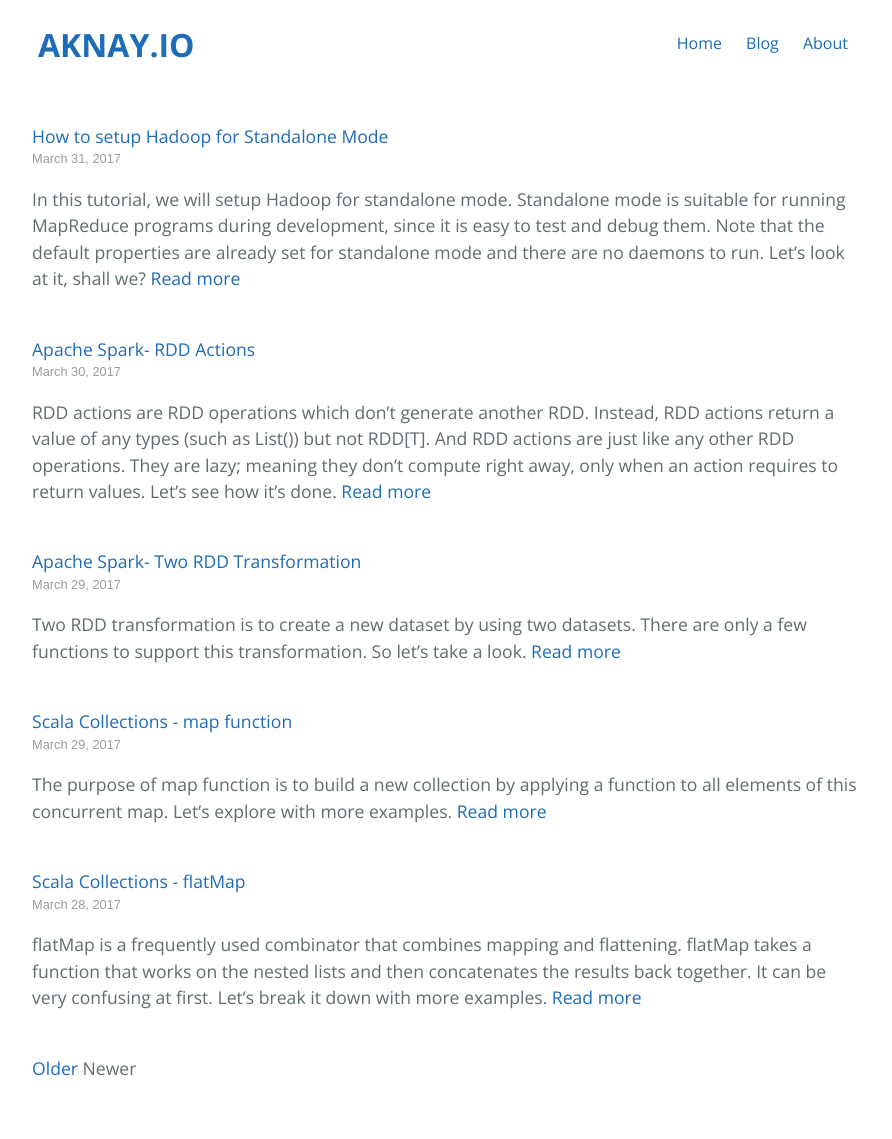
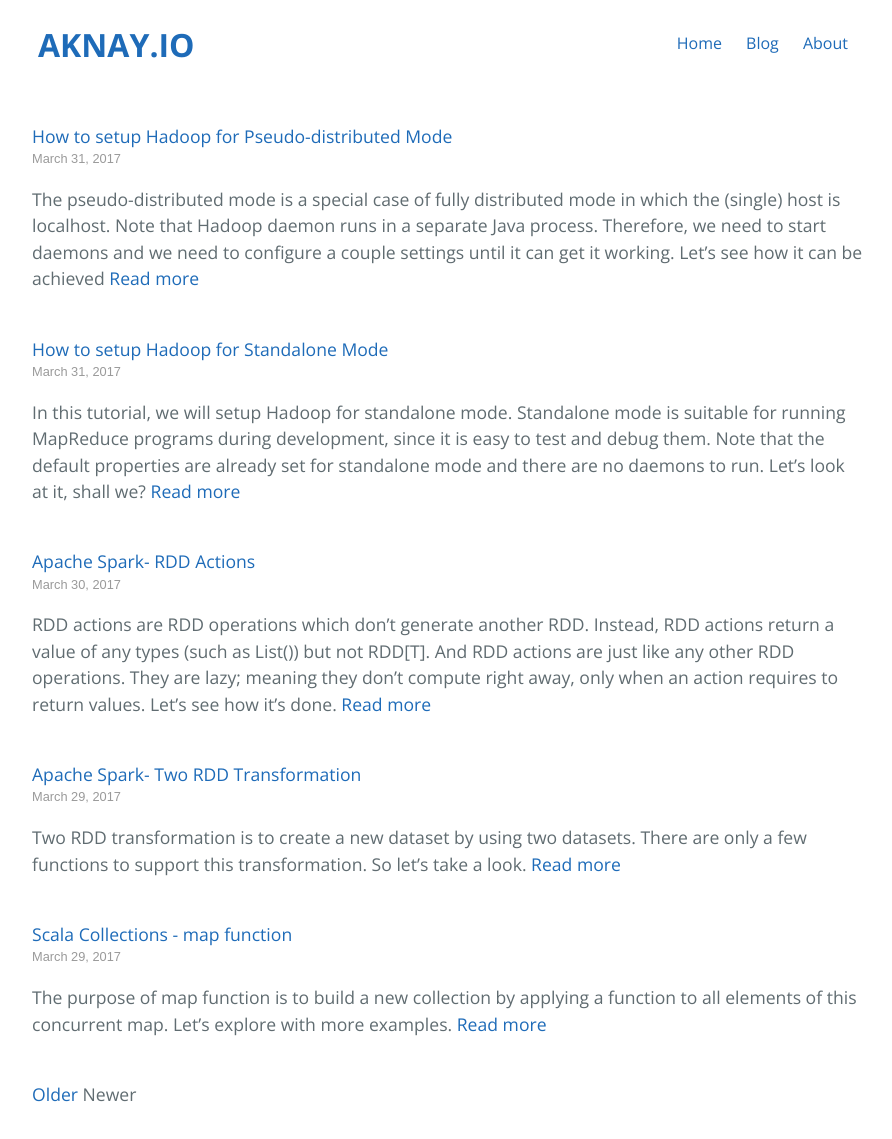
Before and after one commit to aknay/aknay.github.io, a Jekyll site: the page built from index.html, in a window 1280 px wide. Shown: the whole page, without its empty margins (192-1084 px from the left). Built offline with Jekyll 4.4.1, drawn with Linux system fonts in a browser that asks for light colours; the list of posts is cut into pages by our own code; before the commit the page ends 1113 px from its top, so only the background shows below that.

Commit message:
added how to setup hadoop - pseudodistributed mode

````diff
--- /dev/null
+++ b/_posts/2017-03-31-how-to-setup-hadoop-pseudodistributed-mode.markdown
@@ -0,0 +1,192 @@
+---
+layout: post
+title:  "How to setup Hadoop for Pseudo-distributed Mode"
+date:   2017-03-31 13:17:57 +0800
+excerpt_separator: <!-- excerpt -->
+---
+The pseudo-distributed mode is a special case of fully distributed mode
+in which the (single) host is localhost. Note that Hadoop daemon runs in a separate Java process. Therefore, we need to start daemons and we need to configure a couple settings until it can get it working. Let's see how it can be achieved
+
+<!-- excerpt -->
+
+### Related Topics
+
+1. [Reference](https://hadoop.apache.org/docs/stable/hadoop-project-dist/hadoop-common/SingleCluster.html){:target="_blank"}
+2. [Reference Book](http://shop.oreilly.com/product/0636920033448.do){:target="_blank"}
+
+### Hadoop Setup
+You haven't setup your Hadoop system yet, you can check out my blog on [How to setup Hadoop -Standalone mode]({% post_url 2017-03-31-how-to-setup-hadoop-standalone-mode %}) for more info.
+
+### Configuring SSH
+In pseudodistributed mode, we need SSH to log in to local host without having to enter a password. First, we install `SSH`.
+
+```sh
+$ sudo apt-get install ssh
+```
+To enable passwordless login to localhost,
+
+```sh
+$ ssh-keygen -t rsa -P '' -f ~/.ssh/id_rsa
+$ cat ~/.ssh/id_rsa.pub >> ~/.ssh/authorized_keys
+```
+Now you can test it by logging in to your localhost with SSH. It should not ask you for password now.
+
+```sh
+$ ssh localhost
+```
+
+### Settings
+Now it's time to set some settings. Hope you still remember your Hadoop folder that you installed. Go to that Hadoop folder. Mine is `/home/aknay/HadoopWorkSpace/hadoop-2.8.0`. Now we will modify `core-site.xml` file.
+
+
+```sh
+$ nano etc/hadoop/core-site.xml
+```
+
+At the end of the file. we remove this empty block
+```
+<configuration>
+</configuration>
+```
+
+ and replace with the following. Then save it.
+
+```
+<configuration>
+    <property>
+        <name>fs.defaultFS</name>
+        <value>hdfs://localhost:9000</value>
+    </property>
+</configuration>
+```
+Similarly, we will modify the config file for `hdfs-site.xml`.
+```
+$ nano etc/hadoop/hdfs-site.xml
+```
+with the following config.
+
+```
+<configuration>
+    <property>
+        <name>dfs.replication</name>
+        <value>1</value>
+    </property>
+</configuration>
+```
+
+
+### Formatting the HDFS file system
+Before HDFS can be used for the first time, the file system must be formatted. This is
+done by running the following command:
+```sh
+$ hdfs namenode -format
+```
+
+### HDFS Daemon
+
+In order to start HDFS daemon, type
+```sh
+$ start-dfs.sh
+```
+Then go to `http://localhost:50070` to see web interface for the `NameNode`. Make sure you can access the web interface. Otherwise, you should check your configuration file and check that hdfs daemon is running.
+
+> Note: You can stop hdfs daemon by typing `$ stop-dfs.sh`
+
+### Create HDFS directories
+
+Here, we create the HDFS directories required to execute
+
+**General case:**
+```sh
+$ bin/hdfs dfs -mkdir /user
+$ bin/hdfs dfs -mkdir /user/<username>
+```
+**For my case:**
+```sh
+$ hdfs dfs -mkdir /user
+$ hdfs dfs -mkdir /user/aknay
+```
+
+### Choose Your Path
+1. MapReduce locally
+2. MapReduce on YARN on a single node
+
+If you want to run MapReduce locally, you can jump to the `Example` topic straight away. Otherwise, we need to setup a few more configuration for YARN.
+
+### MapReduce on YARN
+
+Here, We will configure for YARN for a single node. This file is haven't created yet but they provide a template for it. So we make a copy of it and then change the configuration.
+
+```sh
+$ cp etc/hadoop/mapred-site.xml.template etc/hadoop/mapred-site.xml
+$ nano etc/hadoop/mapred-site.xml
+```
+```
+<configuration>
+    <property>
+        <name>mapreduce.framework.name</name>
+        <value>yarn</value>
+    </property>
+</configuration>
+```
+
+Same for `yarn-site.xml`. This file is already there. Just need to modifiy the configuration.
+
+```sh
+$ nano etc/hadoop/yarn-site.xml
+```
+
+```
+<configuration>
+    <property>
+        <name>yarn.nodemanager.aux-services</name>
+        <value>mapreduce_shuffle</value>
+    </property>
+</configuration>
+```
+Now let's start YARN.
+```sh
+$ start-yarn.sh
+```
+
+Now go to `http://localhost:8088`. Make sure you can access the web interface.
+
+> Note:  You can stop the YARN by typing `$ stop-yarn.sh`
+
+
+### Example
+This example is same for us to run MapReduce locally or on YARN at a single node. If you are running locally, make sure `hdfs daemon` is running. If you are running YARN, make sure both `hdfs and yarn daemons` are running.
+
+```sh
+$ hdfs dfs -put etc/hadoop input
+$ hadoop jar share/hadoop/mapreduce/hadoop-mapreduce-examples-2.8.0.jar grep input output 'dfs[a-z.]+'
+```
+You can check the output by
+
+```
+$ hdfs dfs -cat output/*
+```
+
+Your output might be like this.
+```
+6	dfs.audit.logger
+4	dfs.class
+3	dfs.logger
+3	dfs.server.namenode.
+2	dfs.audit.log.maxbackupindex
+2	dfs.period
+2	dfs.audit.log.maxfilesize
+1	dfs.log
+1	dfs.file
+1	dfs.servers
+1	dfsadmin
+1	dfsmetrics.log
+1	dfs.replication
+```
+You can also check at `output` directory.
+```sh
+$ hdfs dfs -ls output
+```
+If you are running on YARN, you can check the status on `http://localhost:8088`. The `FinalStatus` should be shown as `SUCCEEDED`.
+
+> Note:  If you want to remove `output` folder or just want to run another round, you can remove it by `$ hdfs dfs -rm -r output`
--- a/_posts/2017-03-31-how-to-setup-hadoop-standalone-mode.markdown
+++ b/_posts/2017-03-31-how-to-setup-hadoop-standalone-mode.markdown
@@ -20,16 +20,45 @@ already set for standalone mode and there are no daemons to run. Let's look at i
 ### Download
 You can check latest Hadoop from [here](http://hadoop.apache.org/releases.html){:target="_blank"}. Please take note of the version that you wish to install. You will need it later.
 
-```
+```sh
 $ wget http://www-us.apache.org/dist/hadoop/common/hadoop-2.8.0/hadoop-2.8.0.tar.gz
 $ tar -xvzf hadoop-2.8.0.tar.gz
 ```
+### Set JAVA_HOME
+Please make sure Java is installed. You can download from [here](http://www.oracle.com/technetwork/java/javase/downloads/index.html){:target="_blank"} if you haven't done it so.
+
+You can find your java home by typing
+```sh
+$ echo $JAVA_HOME
+```
+mine is `/usr/lib/jvm/java-8-oracle`. Now let set `JAVA_HOME` in this file `hadoop-env.sh`.
+
+
+```sh
+$ nano etc/hadoop/hadoop-env.sh
+```
+
+find the following line in `hadoop-env.sh`
+
+```
+# The java implementation to use.
+export JAVA_HOME=${JAVA_HOME}
+```
+
+and replace with your java home path.
+I modified mine like this and save it.
+
+```
+# The java implementation to use.
+export JAVA_HOME=/usr/lib/jvm/java-8-oracle
+```
+
 ### Environment variable
 You should set the environment variable for Hadoop. It's much easier to execute Hadoop from anywhere.
 
 **General case**
 
-```
+```sh
 $ export HADOOP_HOME=<Your Hadoop Installation Folder That You Just Unzipped>
 $ export PATH=$PATH:$HADOOP_HOME/bin:$HADOOP_HOME/sbin
 ```
@@ -38,12 +67,12 @@ $ export PATH=$PATH:$HADOOP_HOME/bin:$HADOOP_HOME/sbin
 
 Because I installed Hadoop 2.8.0 under `/home/aknay/HadoopWorkSpace`. So I set my environment variable as this way. You can use `pwd` command to find the full path from unzipped Hadoop folder.
 
-```
+```sh
 $ export HADOOP_HOME=/home/aknay/HadoopWorkSpace/hadoop-2.8.0
 $ export PATH=$PATH:$HADOOP_HOME/bin:$HADOOP_HOME/sbin
 ```
 You can check whether the environment variable are set correctly, you can type in
-```
+```sh
 $ hadoop version
 ```
 And you will see some message like this
@@ -59,18 +88,18 @@ This command was run using /home/aknay/HadoopWorkSpace/hadoop-2.8.0/share/hadoop
 There is no additional setup for standalone mode. We can just test an example with a few commands.
 
 First, create a folder called `input` under `hadoop` folder. The `hadoop` folder for me is `/home/aknay/HadoopWorkSpace/hadoop-2.8.0`
-```
+```sh
 $ mkdir input
 ```
 Then follow by
 
-```
+```sh
 $ cp etc/hadoop/*.xml input
 $ hadoop jar share/hadoop/mapreduce/hadoop-mapreduce-examples-2.8.0.jar grep input output 'dfs[a-z.]+'
 ```
 After the last command, you will see a long message. The above command is to find and displays every match of the given regular expression from `input` directory. The output is written to the `output` directory. So let's check the result.
 
-```
+```sh
 $ cat output/*
 ```
 
@@ -81,7 +110,7 @@ You might see some result like this.
 
 You can also view the generated files at the `output` folder
 
-```
-ls -ls output/
+```sh
+$ ls -ls output/
 ```
 You should see `_SUCCESS` file inside the `output` folder. And that's it.
````
